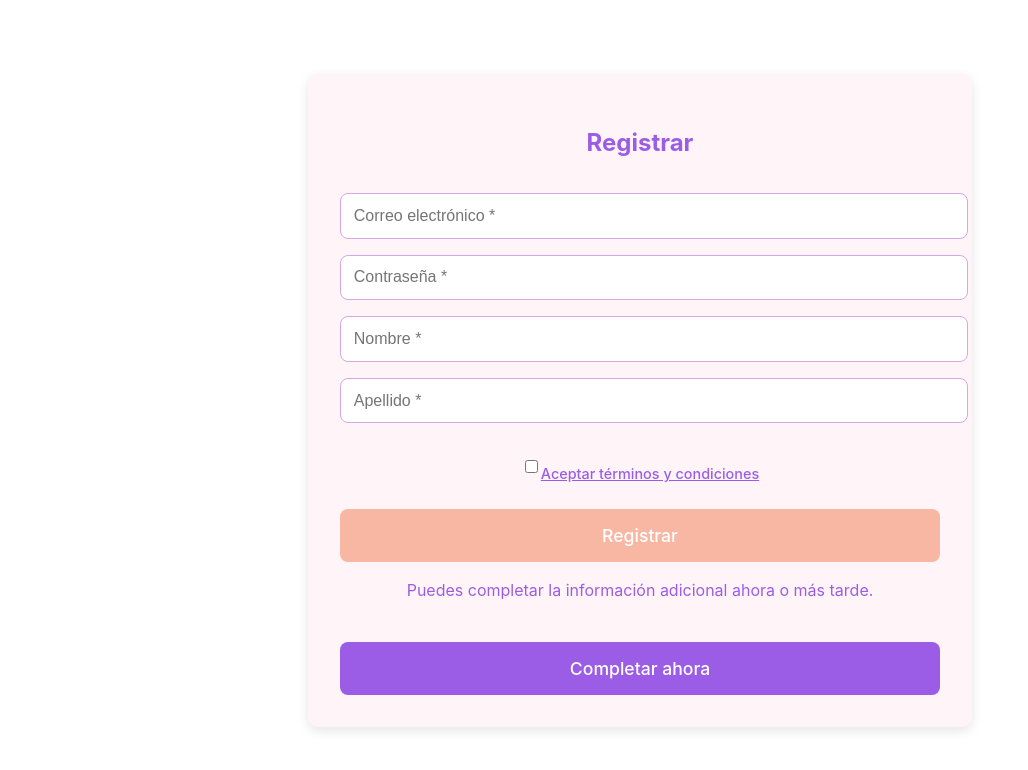
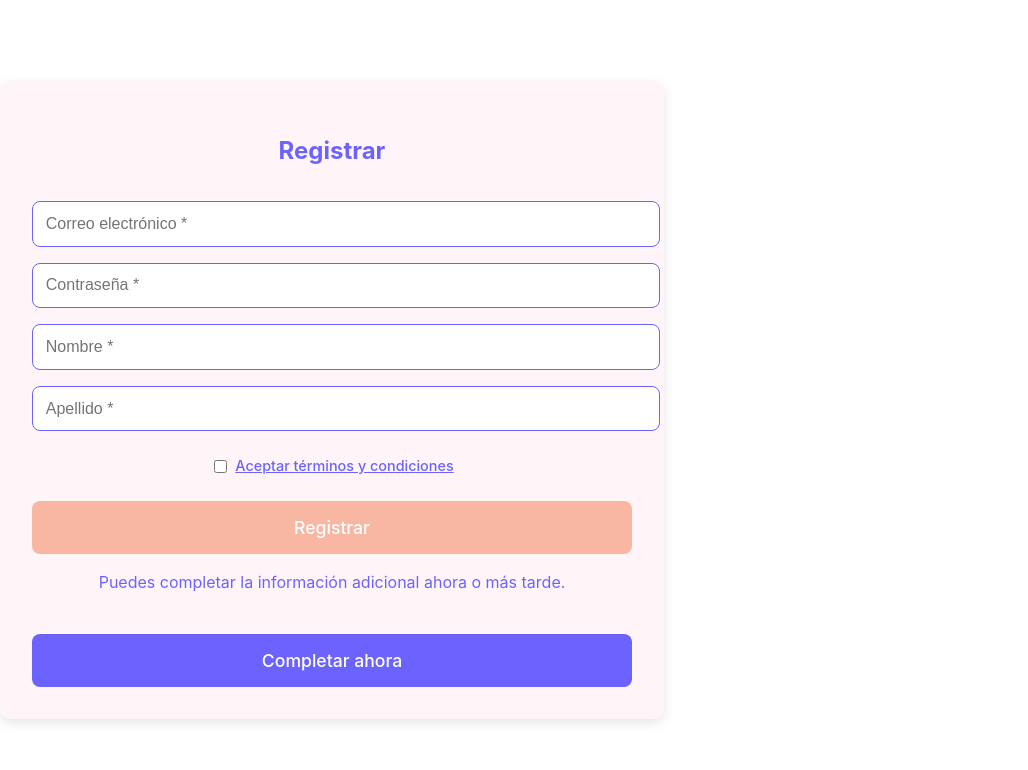
Before and after one commit to PauloTorrente/opina-cash, a React (Vite) app: page /register in a window 1280 px wide. Shown: the top 770 px of the page, without its empty margins (0-1028 px from the left). Built offline with nearby package versions, Linux system fonts and the light colour scheme.

Commit message:
Design update and removed app.css

```diff
--- a/src/App.jsx
+++ b/src/App.jsx
@@ -4,8 +4,8 @@ import Login from './pages/Login';
 import Register from './pages/Register';
 import RegisterDetail from './pages/RegisterDetail';
 import RegistrationSuccess from './pages/RegistrationSuccess';
-import ConditionTerms from './pages/ConditionTerms';  // Importando o novo componente
-import './App.css';
+import ConditionTerms from './pages/ConditionTerms';
+
 
 function App() {
   return (
@@ -16,7 +16,7 @@ function App() {
         <Route path="/register" element={<Register />} />
         <Route path="/register-detail" element={<RegisterDetail />} />
         <Route path="/register-success/:confirmationToken" element={<RegistrationSuccess />} />
-        <Route path="/terms" element={<ConditionTerms />} /> {/* Nova rota */}
+        <Route path="/terms" element={<ConditionTerms />} />
       </Routes>
     </div>
   );
--- a/src/main.jsx
+++ b/src/main.jsx
@@ -1,12 +1,12 @@
 import React from 'react';
 import ReactDOM from 'react-dom/client';
-import { BrowserRouter } from 'react-router-dom'; // Importar o BrowserRouter
+import { BrowserRouter } from 'react-router-dom';
 import App from './App.jsx';
 import './index.css';
 
 ReactDOM.createRoot(document.getElementById('root')).render(
   <React.StrictMode>
-    <BrowserRouter> {/* Envolver o App com o BrowserRouter */}
+    <BrowserRouter>
       <App />
     </BrowserRouter>
   </React.StrictMode>,
--- a/src/pages/ConditionTerms.jsx
+++ b/src/pages/ConditionTerms.jsx
@@ -3,45 +3,66 @@ import styled from 'styled-components';
 import { useNavigate } from 'react-router-dom';
 
 const TermsContainer = styled.div`
-  width: 100%;
+  width: 90%;
   max-width: 600px;
   margin: 0 auto;
-  padding: 2rem;
+  padding: 1.5rem;
   background-color: #fff5f8;
   border-radius: 10px;
   box-shadow: 0 4px 12px rgba(0, 0, 0, 0.1);
+
+  @media (max-width: 480px) {
+    padding: 1rem;
+  }
 `;
 
 const Title = styled.h2`
   text-align: center;
   color: #9b5de5;
-  margin-bottom: 1.5rem;
+  margin-bottom: 1rem;
+  font-size: 1.5rem;
 `;
 
 const TermsText = styled.p`
   font-size: 1rem;
   color: #333;
-  margin-bottom: 1.5rem;
+  margin-bottom: 1rem;
   line-height: 1.6;
+  text-align: justify;
+
+  @media (max-width: 480px) {
+    font-size: 0.9rem;
+  }
 `;
 
 const ButtonContainer = styled.div`
   display: flex;
   justify-content: space-between;
+  margin-top: 1.5rem;
+
+  @media (max-width: 480px) {
+    flex-direction: column;
+    gap: 1rem;
+  }
 `;
 
 const Button = styled.button`
-  width: 48%;
+  flex: 1;
   padding: 1rem;
   background-color: #f7b7a3;
   color: white;
   border: none;
   border-radius: 8px;
-  font-size: 1.1rem;
+  font-size: 1rem;
   cursor: pointer;
+  text-align: center;
 
   &:hover {
     background-color: #f4a59d;
+  }
+
+  @media (max-width: 480px) {
+    width: 100%;
   }
 `;
 
--- a/src/pages/Home.jsx
+++ b/src/pages/Home.jsx
@@ -33,7 +33,7 @@ const Subtitle = styled.p`
 `;
 
 const Logo = styled.img`
-  width: 150px;  // Ajuste do tamanho da logo
+  width: 150px;
   margin-bottom: 2rem;
 `;
 
@@ -62,16 +62,11 @@ const SurveyInfoSection = styled.section`
   text-align: center;
 `;
 
-const SurveyInfoTitle = styled.h2`
+const SurveyInfoText = styled.p`
+  font-size: 1.2rem;
+  font-weight: bold;
   color: #333;
-  font-size: 2rem;
   margin-bottom: 1.5rem;
-`;
-
-const SurveyInfoText = styled.p`
-  font-size: 1.1rem;
-  color: #777;
-  margin-bottom: 2rem;
 `;
 
 const Footer = styled.footer`
@@ -100,56 +95,50 @@ const ctaButtonVariants = {
 
 const Home = () => {
   const [userChoice, setUserChoice] = useState(null);
-  const [showStartButton, setShowStartButton] = useState(true);  // Estado para controlar visibilidade do botão
+  const [showStartButton, setShowStartButton] = useState(true);
   const navigate = useNavigate();
 
   const handleChoice = (choice) => {
     setUserChoice(choice);
     if (choice === "new") {
-      navigate('/register'); // Redireciona para a página de registro
+      navigate('/register');
     } else {
-      navigate('/login'); // Redireciona para a página de login
+      navigate('/login');
     }
   };
 
   const handleStartNow = () => {
-    setShowStartButton(false);  // Oculta o botão "Comienza ahora" após ser clicado
-    setUserChoice(null);         // Reseta o estado do usuário para exibir as opções
+    setShowStartButton(false);
+    setUserChoice(null);
   };
 
   return (
     <Container>
-      {/* Header Section */}
       <Header variants={headerVariants} initial="hidden" animate="visible">
         <Logo src={logo} alt="Enova Pulse Logo" />
         <Title>Bienvenido a Opina Cash</Title>
-        <Subtitle>Tu solución para encuestas rápidas y automatizadas</Subtitle>
+        <Subtitle>Donde tu opinión paga</Subtitle>
         {showStartButton && (
           <CTAButton variants={ctaButtonVariants} whileHover={{ scale: 1.05 }} onClick={handleStartNow}>
-            Comienza ahora
+            Empieza a ganar ahora
           </CTAButton>
         )}
       </Header>
 
-      {/* Pergunta para escolher entre novo ou já registrado */}
       {userChoice === null && !showStartButton && (
         <SurveyInfoSection>
-          <SurveyInfoTitle>¿Eres nuevo o ya tienes cuenta?</SurveyInfoTitle>
+          <SurveyInfoText>¿Eres nuevo o ya tienes cuenta?</SurveyInfoText>
           <CTAButton onClick={() => handleChoice('new')}>Soy nuevo</CTAButton>
           <CTAButton onClick={() => handleChoice('existing')}>Ya tengo cuenta</CTAButton>
         </SurveyInfoSection>
       )}
 
-      {/* Survey Info Section */}
       <SurveyInfoSection>
-        <SurveyInfoTitle>¿Por qué elegir Enova Pulse?</SurveyInfoTitle>
         <SurveyInfoText>
-          Nuestra plataforma te permite crear encuestas dirigidas a tu audiencia en menos de 10 minutos. Nos encargamos de la distribución, procesamiento y recompensas, para que puedas enfocarte en lo que realmente importa: los conocimientos y el crecimiento.
+          Responde encuestas, desde tu celular, en menos de 5 minutos y gana 7 pesos por cada una. ¡Recibe tu pago al instante vía Nequi!
         </SurveyInfoText>
-        <CTAButton whileHover={{ scale: 1.05 }}>Aprende más</CTAButton>
       </SurveyInfoSection>
 
-      {/* Footer Section */}
       <Footer>
         <FooterText>&copy; 2025 Enova Pulse - Todos los derechos reservados</FooterText>
       </Footer>
--- a/src/pages/Register.jsx
+++ b/src/pages/Register.jsx
@@ -16,7 +16,7 @@ const FormContainer = styled.div`
 
 const FormTitle = styled.h2`
   text-align: center;
-  color: #9b5de5;
+  color: #6c63ff;
   margin-bottom: 1.5rem;
 `;
 
@@ -24,7 +24,7 @@ const Input = styled.input`
   width: 100%;
   padding: 0.8rem;
   margin: 0.5rem 0;
-  border: 1px solid ${props => props.error ? '#f00' : '#d6a7e1'};
+  border: 1px solid ${props => props.error ? '#f00' : '#6c63ff'};
   border-radius: 8px;
   font-size: 1rem;
 `;
@@ -45,26 +45,29 @@ const Button = styled.button`
   }
 `;
 
-const OptionalText = styled.span`
-  font-size: 0.8rem;
-  color: #888;
-`;
-
 const Message = styled.p`
   text-align: center;
-  color: ${props => props.error ? '#f00' : '#9b5de5'};
+  color: ${props => props.error ? '#f00' : '#6c63ff'};
   font-size: 1rem;
   margin-top: 1rem;
 `;
 
+const TermsContainer = styled.div`
+  display: flex;
+  align-items: center;
+  justify-content: center;
+  margin-top: 1rem;
+`;
+
+const Checkbox = styled.input`
+  margin-right: 8px;
+`;
+
 const TermsLink = styled.a`
   font-size: 0.9rem;
-  color: #9b5de5;
+  color: #6c63ff;
   cursor: pointer;
   text-decoration: underline;
-  margin-top: 1rem;
-  display: block;
-  text-align: center;
 `;
 
 const Register = () => {
@@ -99,7 +102,10 @@ const Register = () => {
       return;
     }
     try {
-      const response = await axios.post('https://enova-backend.onrender.com/api/auth/register', formData);
+      const response = await axios.post('https://enova-backend.onrender.com/api/auth/register', {
+        ...formData,
+        role: "user"
+      });
       console.log(response.data);
       navigate('/register-detail');
     } catch (error) {
@@ -162,8 +168,8 @@ const Register = () => {
             required
           />
 
-          <div style={{ display: 'flex', alignItems: 'center', justifyContent: 'center', marginTop: '1rem' }}>
-            <input
+          <TermsContainer>
+            <Checkbox
               type="checkbox"
               id="terms"
               checked={acceptedTerms}
@@ -172,7 +178,7 @@ const Register = () => {
             <TermsLink href="/terms" target="_blank">
               Aceptar términos y condiciones
             </TermsLink>
-          </div>
+          </TermsContainer>
 
           <Button type="submit">Registrar</Button>
         </form>
@@ -180,7 +186,7 @@ const Register = () => {
         <Message>
           Puedes completar la información adicional ahora o más tarde.
         </Message>
-        <Button onClick={handleNextStep} style={{ backgroundColor: '#9b5de5' }}>
+        <Button onClick={handleNextStep} style={{ backgroundColor: '#6c63ff' }}>
           Completar ahora
         </Button>
       </FormContainer>
```
